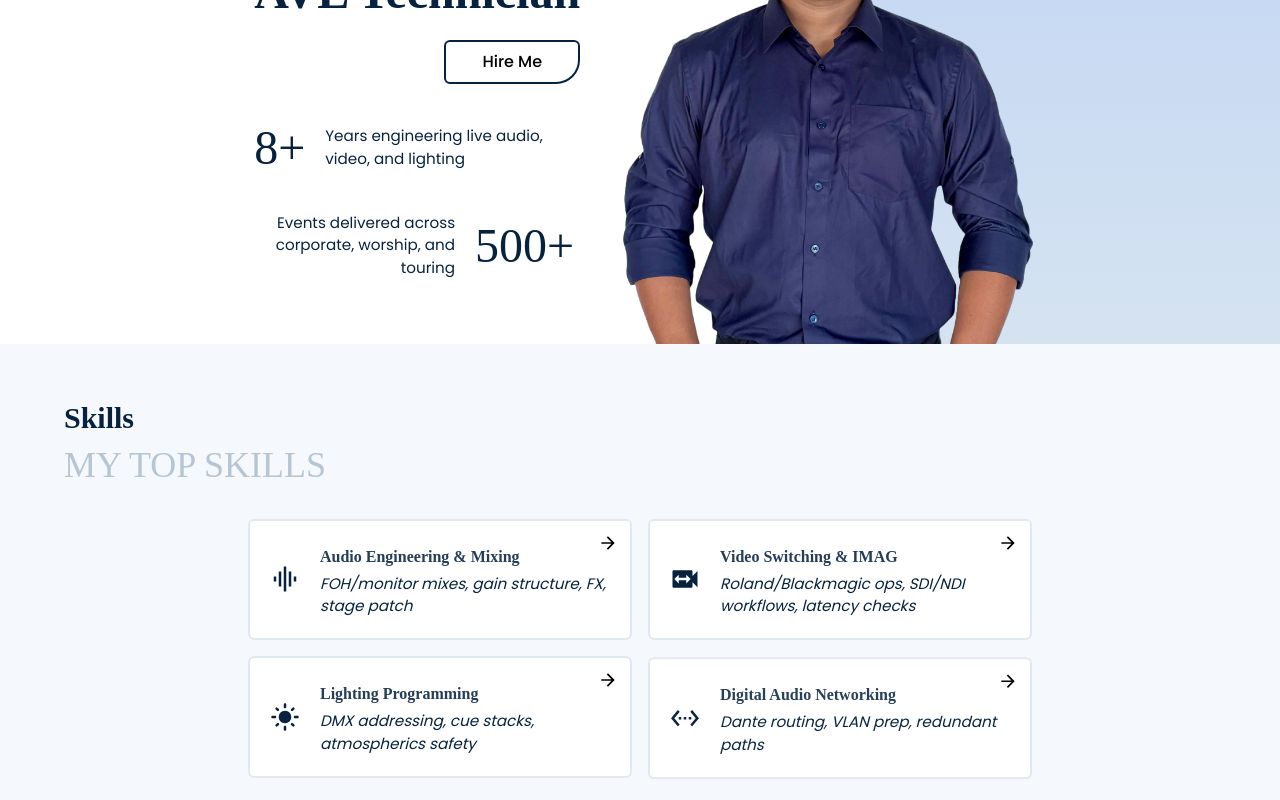
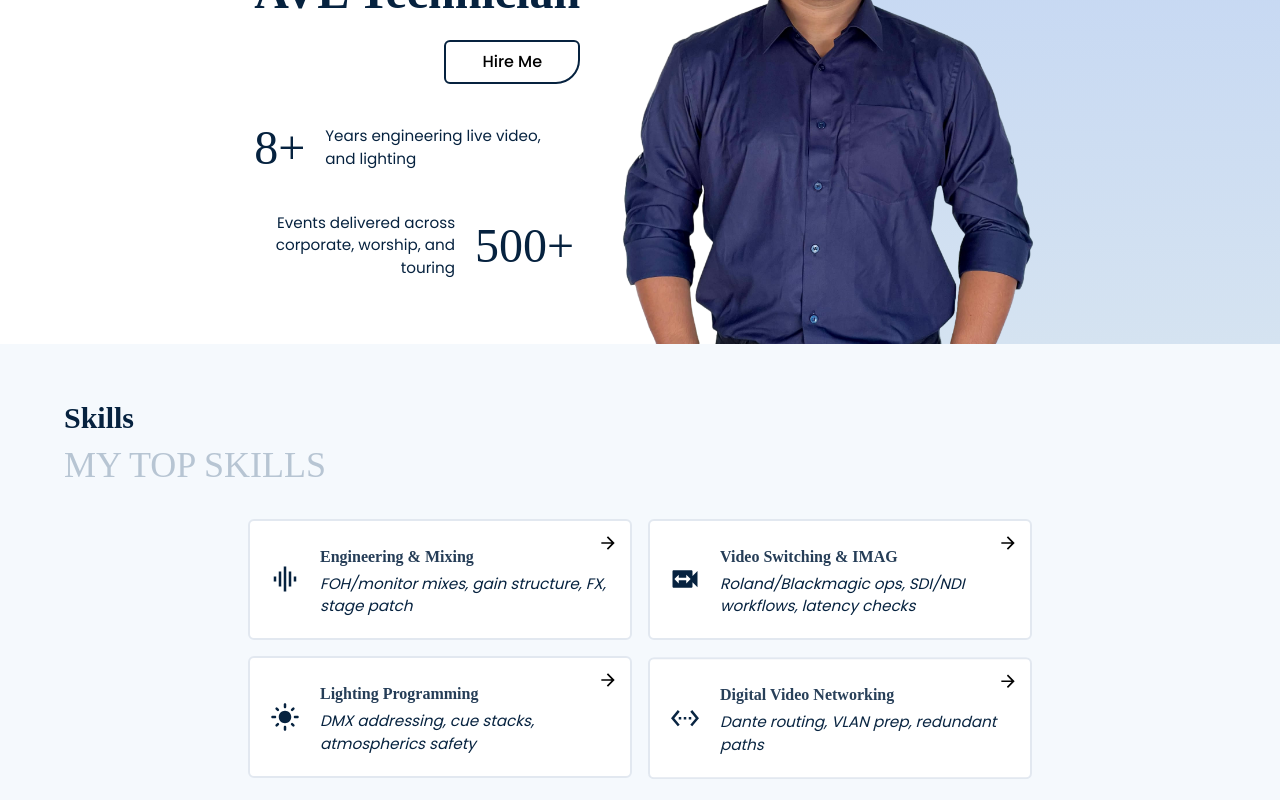
Before and after one commit to SushantBaniya/Ashish_Portfolio, a React (Vite) app in the folder react_portfolio_2/: page / in a window 1280 px wide. Shown: the part 520-1320 px from the top of the page. Built offline with nearby package versions, Linux system fonts and the light colour scheme; a web font is replaced by a local one.

Commit message:
Audio to Video

```diff
--- a/react_portfolio_2/src/Content.js
+++ b/react_portfolio_2/src/Content.js
@@ -66,7 +66,7 @@ export const content = {
     hero_content: [
       {
         count: "8+",
-        text: "Years engineering live audio, video, and lighting",
+        text: "Years engineering live video, and lighting",
       },
       {
         count: "500+",
@@ -79,14 +79,14 @@ export const content = {
     subtitle: "MY TOP SKILLS",
     skills_content: [
       {
-        name: "Audio Engineering & Mixing",
+        name: " Engineering & Mixing",
         para: "FOH/monitor mixes, gain structure, FX, stage patch",
         logo: MdGraphicEq,
-        description: "I specialize in delivering crystal-clear audio experiences for live events, conferences, and concerts. With expertise in front-of-house and monitor mixing, I ensure every performer and audience member hears exactly what they need. From setting optimal gain structures to crafting immersive effects chains, I bring technical precision and artistic sensibility to every mix.",
+        description: "I specialize in delivering crystal-clear Video experiences for live events, conferences, and concerts. With expertise in front-of-house and monitor mixing, I ensure every performer and audience member hears exactly what they need. From setting optimal gain structures to crafting immersive effects chains, I bring technical precision and artistic sensibility to every mix.",
         keyPoints: [
           "Front-of-house (FOH) mixing for audiences up to 10,000+",
           "Monitor mixing ensuring artist comfort and performance",
-          "Gain staging and signal optimization for clean audio",
+          "Gain staging and signal optimization for clean Video",
           "Creative use of reverbs, delays, and dynamic processing",
           "Stage patching and input list management",
           "Multi-track recording during live performances"
@@ -127,16 +127,16 @@ export const content = {
         yearsExp: "3+"
       },
       {
-        name: "Digital Audio Networking",
+        name: "Digital Video Networking",
         para: "Dante routing, VLAN prep, redundant paths",
         logo: MdSettingsEthernet,
-        description: "I architect and deploy robust digital audio networks that form the backbone of modern live productions. With deep knowledge of Dante, AVB, and other audio-over-IP protocols, I ensure reliable, low-latency audio distribution across complex venue infrastructures. My network designs prioritize redundancy and scalability.",
+        description: "I architect and deploy robust digital Video networks that form the backbone of modern live productions. With deep knowledge of Dante, AVB, and other Video-over-IP protocols, I ensure reliable, low-latency Video distribution across complex venue infrastructures. My network designs prioritize redundancy and scalability.",
         keyPoints: [
           "Dante network design and implementation",
-          "VLAN configuration for audio network isolation",
+          "VLAN configuration for Video network isolation",
           "Redundant network path design for failover",
           "Network switch configuration and QoS settings",
-          "Multi-venue audio distribution systems",
+          "Multi-venue Video distribution systems",
           "Troubleshooting network latency and packet loss"
         ],
         tools: ["Dante Controller", "Dante Virtual Soundcard", "Cisco/Netgear Switches", "Wireshark", "AVB"],
@@ -171,7 +171,7 @@ export const content = {
           "Preventive maintenance and system checks",
           "Documentation of issues for future prevention"
         ],
-        tools: ["Multimeters", "Cable Testers", "Audio Analyzers", "Network Testers", "Tool Kit", "Spare Parts Inventory"],
+        tools: ["Multimeters", "Cable Testers", "Video Analyzers", "Network Testers", "Tool Kit", "Spare Parts Inventory"],
         yearsExp: "4+"
       },
     ],
@@ -182,7 +182,7 @@ export const content = {
     subtitle: "WHAT I OFFER",
     service_content: [
       {
-        title: "Live Audio Support",
+        title: "Live Video Support",
         para: "FOH/monitor mixes, stage patching, RF coordination, and mic selection for conferences, worship, and concerts.",
         logo: services_logo1,
       },
@@ -241,7 +241,7 @@ export const content = {
       },
       {
         review:
-          "“Dependable AVL tech—great with volunteers and fast at troubleshooting lighting and audio issues.”",
+          "“Dependable AVL tech—great with volunteers and fast at troubleshooting lighting and Video issues.”",
         img: avatar4,
         name: "ROBBIN",
       },
```
